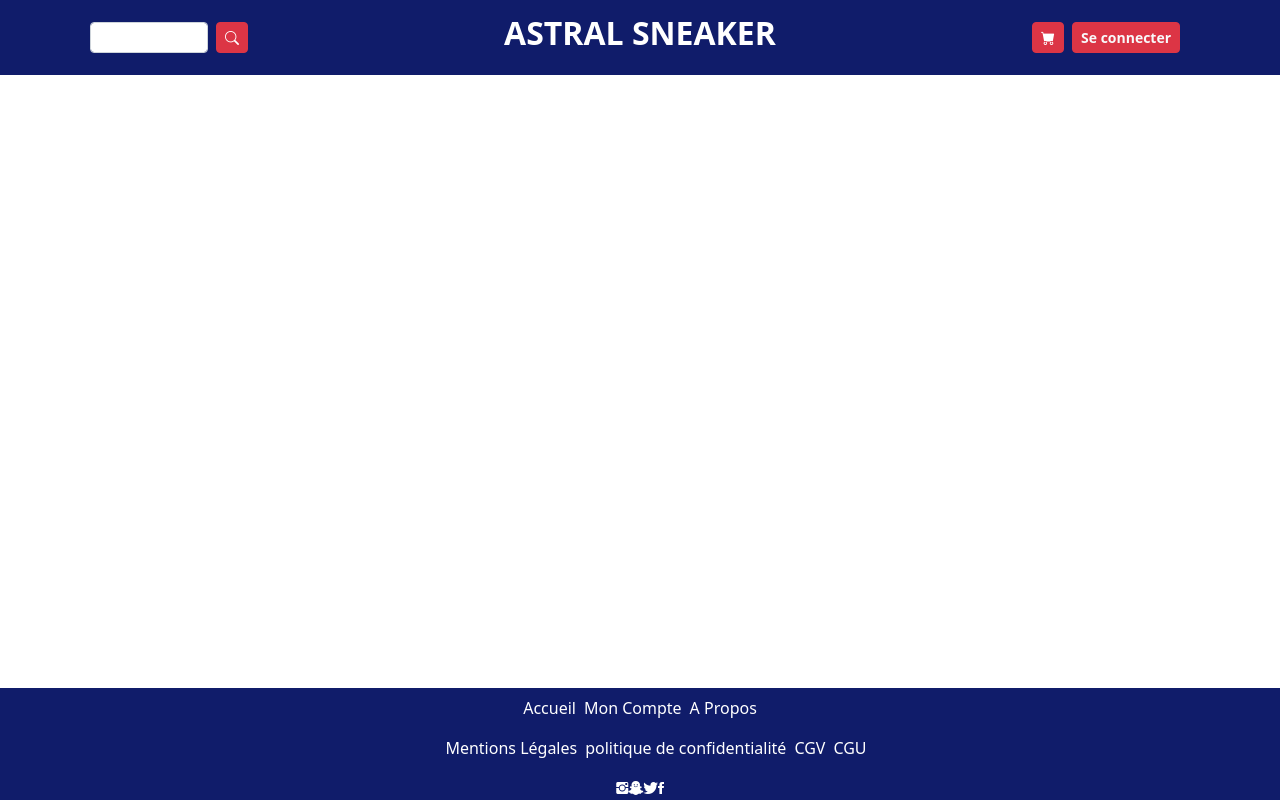
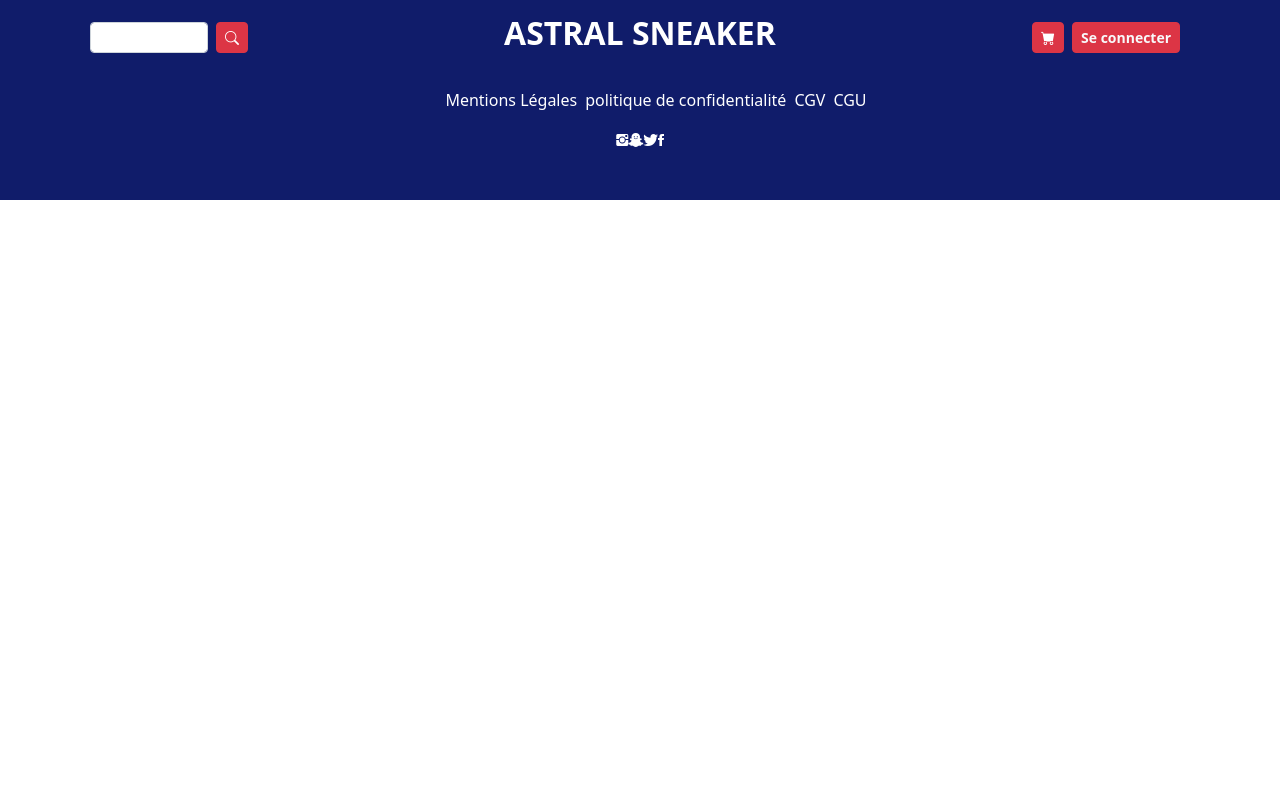
Before and after one commit to Matthieu-Charles/Astralsneaker, a Symfony app: template templates/base.html.twig in a window 1280 px wide. Run offline with Twig, Linux system fonts and the light colour scheme; the template is opened without the code that fills it, so the values that code supplies are empty; some libraries are stand-ins or nearby versions.

Commit message:
Footer ajusté

```diff
--- a/templates/base.html.twig
+++ b/templates/base.html.twig
@@ -19,10 +19,6 @@
 		{# Run `composer require symfony/webpack-encore-bundle` to start using Symfony UX #}
 		{% block stylesheets %}
 			{{ encore_entry_link_tags('app') }}
-		{% endblock %}
-
-		{% block javascripts %}
-			{{ encore_entry_script_tags('app') }}
 		{% endblock %}
 	</head>
 	<body>
@@ -90,7 +86,7 @@
 
 		{% block body %}{% endblock %}
 
-	<footer class="footer fixed-bottom container-fluid bg-primary pt-2 mx-0 d-flex row align-items-center">
+	<footer class="footer container-fluid bg-primary m-0 py-5 d-flex row align-items-center">
 		<div class="container">
            	<ul class="list-inline d-flex column fs-8 justify-content-center align-items-center">
                	<li class="list-inline-item text-black"><a href="#">Accueil</a></li>
@@ -113,6 +109,9 @@
 			</div>
 		</div>
     </footer>
+		{% block javascripts %}
+			{{ encore_entry_script_tags('app') }}
+		{% endblock %}
 <script src="https://cdnjs.cloudflare.com/ajax/libs/jquery/3.2.1/jquery.min.js"></script>
 <script src="https://cdn.jsdelivr.net/npm/bootstrap@5.2.0-beta1/dist/js/bootstrap.bundle.min.js" integrity="sha384-pprn3073KE6tl6bjs2QrFaJGz5/SUsLqktiwsUTF55Jfv3qYSDhgCecCxMW52nD2" crossorigin="anonymous"></script>
 </body>
```
